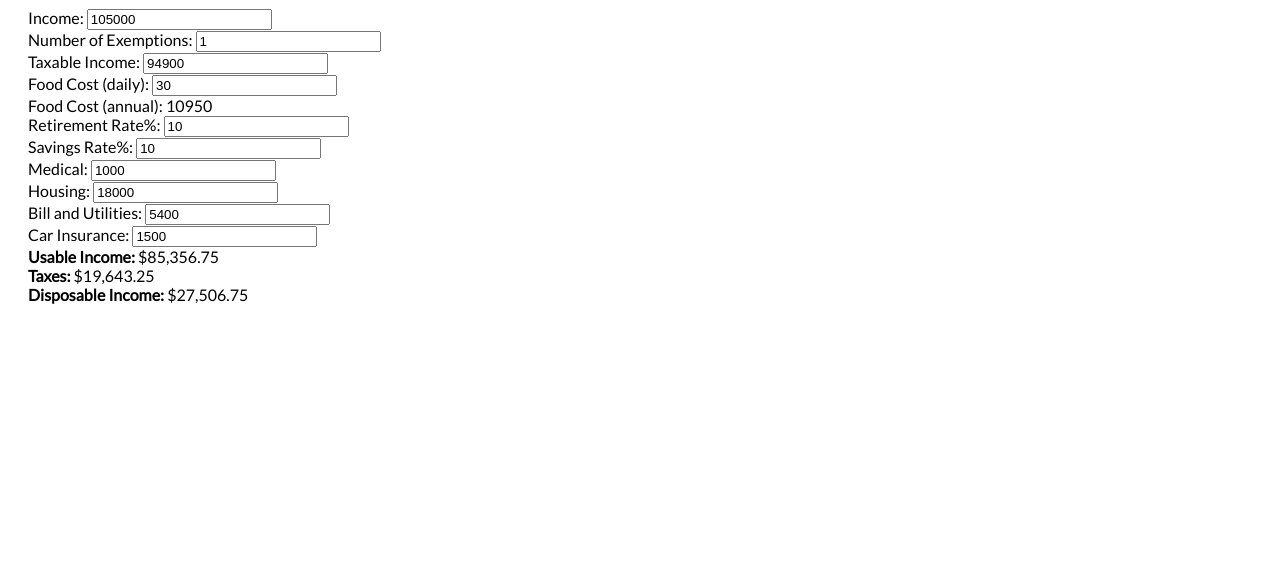
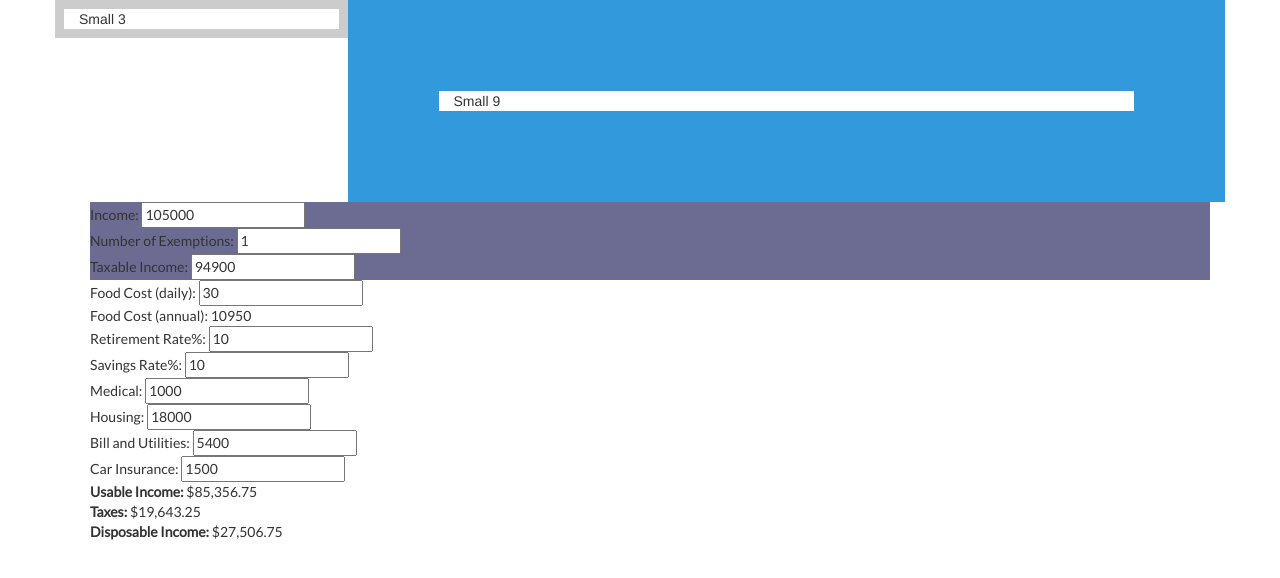
Before and after one commit to jdlawrence/IncomeAnalysis, a website: page public/index.html in a window 1280 px wide. Drawn offline with nearby package versions, Linux system fonts and the light colour scheme.

Commit message:
Installed Bootstrap (CSS components and not JS)

```diff
--- a/package.json
+++ b/package.json
@@ -18,7 +18,6 @@
   "homepage": "https://github.com/jdlawrence/IncomeAnalysis",
   "dependencies": {
     "angular": "^1.4.7",
-    "bootstrap": "^3.3.5",
     "express": "^4.13.3",
     "ramda": "^0.18.0"
   }
--- a/public/css/basic.css
+++ b/public/css/basic.css
@@ -1,4 +1,19 @@
+/*Necessary to get cooperation between Angular and Bootstrap*/
+.nav, .pagination, .carousel, .panel-title a { cursor: pointer; }
+
 #main {
   margin-left: 20px;
-  font-family: 'Lato';
+  font-family: 'Lato', sans-serif;
 }
+
+#incomeFields {
+  background-color: #6c6c93;
+}
+
+#box3 {
+  border: solid 9px #ccc
+}
+
+#box9 {
+ border: solid 91px #39d
+}
--- a/public/index.html
+++ b/public/index.html
@@ -4,14 +4,27 @@
   <meta charset="UTF-8">
   <title>title</title>
   <!-- <script language="javascript" type="text/javascript" src="../IA.js"></script> -->
-  <!-- <link rel="stylesheet" type="text/css" href="../node_modules/bootstrap/dist/css/bootstrap.css" /> -->
+  <!-- Latest compiled and minified CSS -->
+
+  <link rel="stylesheet" href="https://maxcdn.bootstrapcdn.com/bootstrap/3.3.6/css/bootstrap.min.css" integrity="sha384-1q8mTJOASx8j1Au+a5WDVnPi2lkFfwwEAa8hDDdjZlpLegxhjVME1fgjWPGmkzs7" crossorigin="anonymous">
+
+  <!-- Optional theme -->
+  <link rel="stylesheet" href="https://maxcdn.bootstrapcdn.com/bootstrap/3.3.6/css/bootstrap-theme.min.css" integrity="sha384-fLW2N01lMqjakBkx3l/M9EahuwpSfeNvV63J5ezn3uZzapT0u7EYsXMjQV+0En5r" crossorigin="anonymous">
+
+
   <link rel="stylesheet" type="text/css" href="css/basic.css" />
   <link href='http://fonts.googleapis.com/css?family=Lato&subset=latin,latin-ext' rel='stylesheet' type='text/css'>
 </head>
 <body ng-app="IA">
+  <div class="container">
+  <div class="row">
+        <div class="col-sm-3" id="box3">Small 3</div>
+        <div class="col-sm-9" id="box9">Small 9</div>
+    </div>
     <div id="header"></div>
     <div id="main">
       <div ng-controller='incomeController'>
+        <div id="incomeFields">
           <div>
             Income: <input type="number" min="0" ng-model="income" ng-init="updateIncome()" ng-change="updateIncome()">
           </div>
@@ -20,6 +33,7 @@
           </div>
           <div>
             Taxable Income: <input type="number" min="0" ng-model="taxableIncome" ng-init="updateIncome()" ng-change="updateIncome()">
+          </div>
         </div>
         <div>
           Food Cost (daily): <input type="number" min="0" ng-model="expenses.food" ng-init="updateIncome()" ng-change="updateIncome()">
@@ -53,6 +67,7 @@
 
     </div>
     <div id="footer"></div>
+  </div>
   <!-- <script language="javascript" type="text/javascript" src="../node_modules/angular/angular.js"></script> -->
   <script src="https://ajax.googleapis.com/ajax/libs/angularjs/1.3.15/angular.min.js"></script>
   <script language="javascript" type="text/javascript" src="./app.js"></script>
```
Lines whose indentation alone changed are shown as unchanged.
